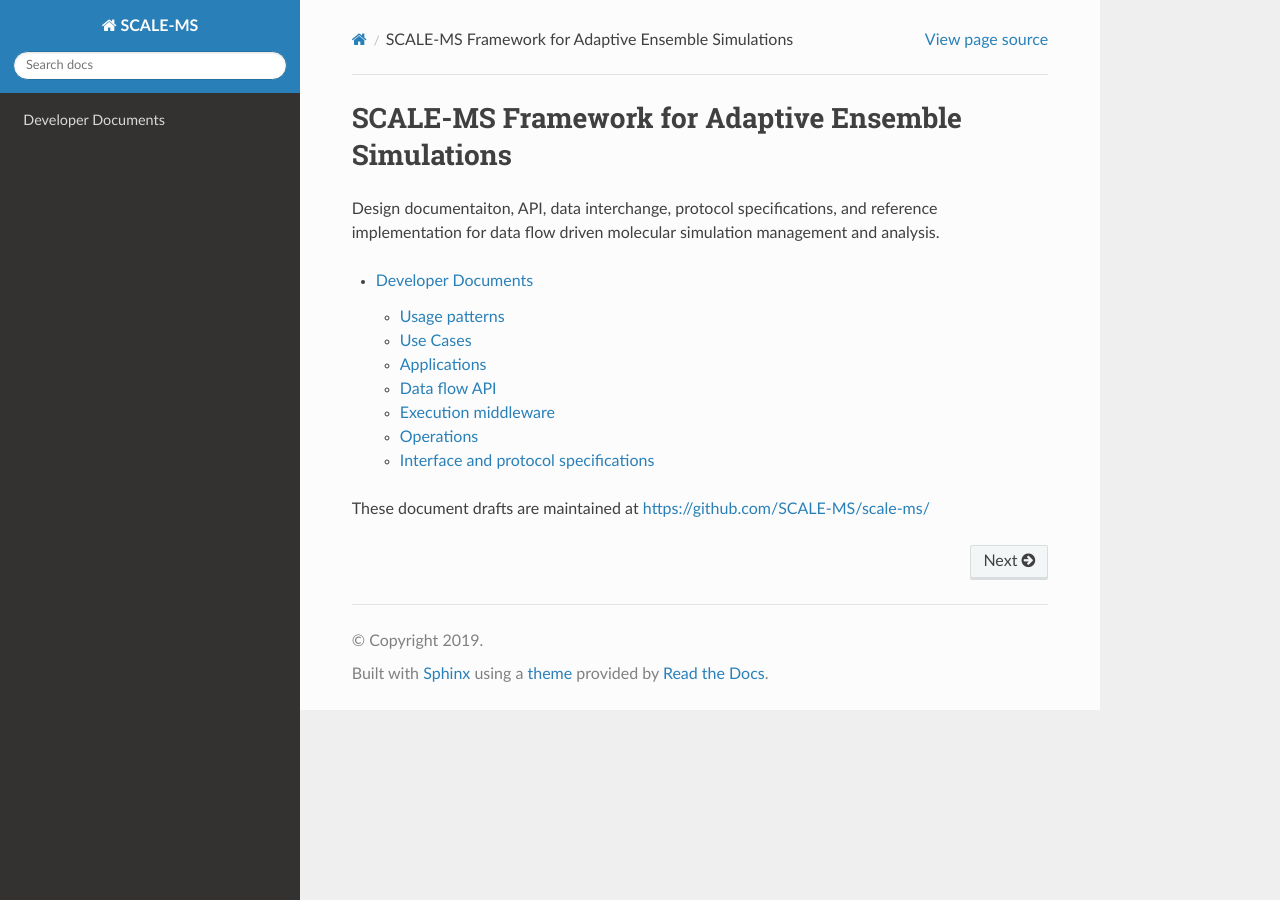
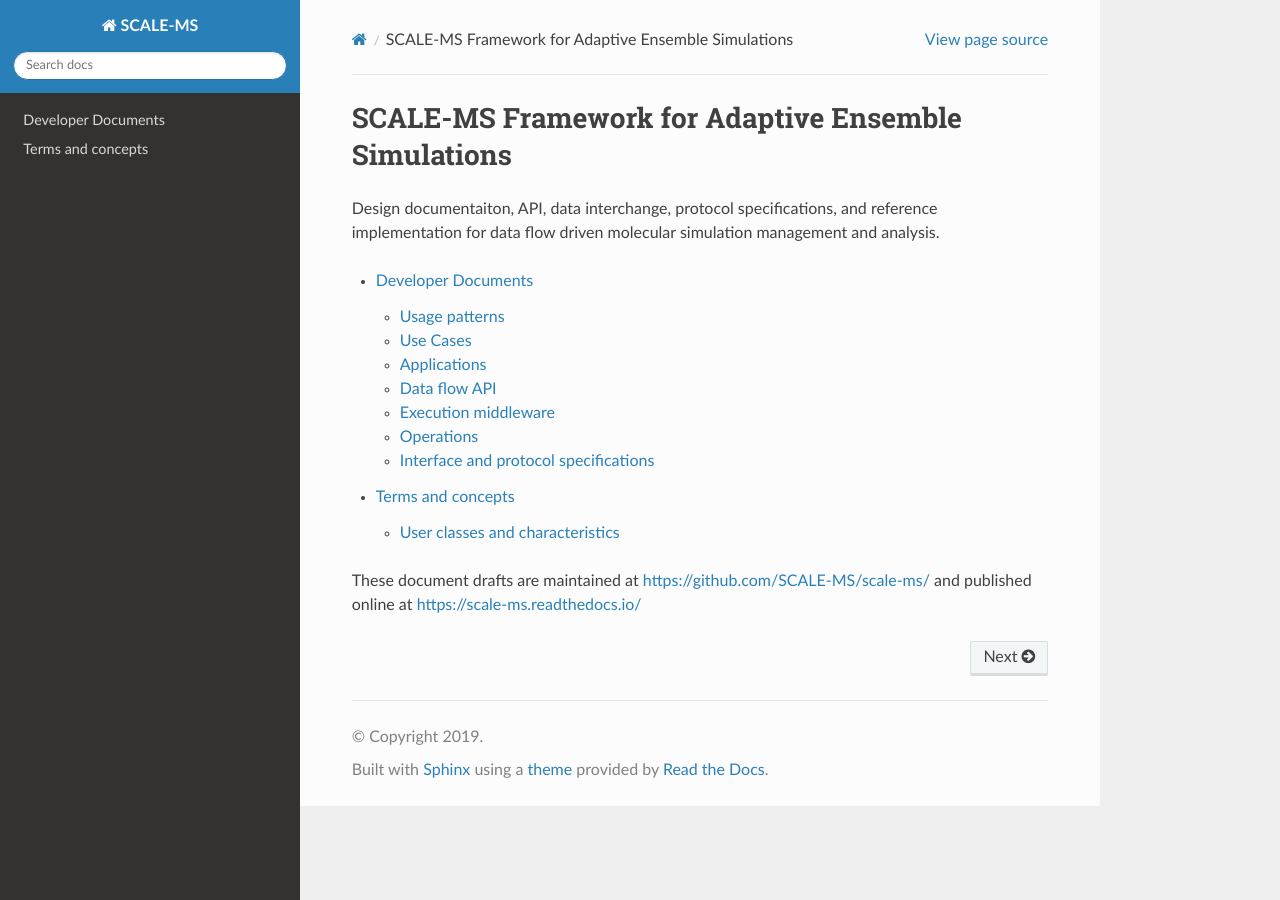
Before and after one commit to SCALE-MS/scale-ms, a Sphinx documentation site: the page built from docs/index.rst, in a window 1280 px wide. Built offline with Sphinx 7.4.7 and the Read the Docs theme 2.0.0, drawn with Linux system fonts in a browser that asks for light colours; part of the change alters nothing that is shown.

Commit message:
Add a unified glossary.
Establish a base line of defined terms to promote
consistent documentation and clear discussion.

Refs #13
Refs #25

```diff
--- /dev/null
+++ b/docs/glossary.rst
@@ -0,0 +1,278 @@
+==================
+Terms and concepts
+==================
+
+Concepts and terminology may overlap with existing technologies,
+whereas the requirements specified here are intended to be agnostic to specific solutions.
+This document assumes the following definitions of potentially overloaded key words.
+
+.. glossary::
+
+    task
+        The smallest divisible unit of work representable within the API.
+        Generally an :term:`operation` or a portion of an operation that has
+        been decomposed in terms of decoupled parallelism or execution checkpoint
+        interval.
+
+    work
+        A task or tasks, packaged for dispatching and execution.
+
+    worker
+        The unit of allocation of runtime computing resources. Should not be
+        relevant to the user, but may figure into the implementation details of
+        task dispatching.
+
+    graph
+    work graph
+        A directed acyclic graph of operation nodes connected by data flow edges.
+
+    graph state
+        The aggregation of state for nodes and edges, constrained by directed
+        acyclic data flow topology. Granularity is not yet fully determined, but
+        state must account for completed and incomplete operations, and allow
+        distinction between idle and currently executing nodes.
+
+These two terms are borrowed from TensorFlow:
+
+.. glossary::
+
+    Context
+      Abstraction for the entity that maps work to a computing environment.
+
+    Session
+      Abstraction for the entity representing work that is executing on resources
+      allocated by an instance of a Context implementation.
+
+The above terms roughly map to terms like *Executor* and *Task* in other frameworks.
+Distinctions relate to the lifetime of the :term:`Context` instance, and the fact that
+it owns both the work specification (including operation and data handles)
+and the computing resources.
+The :term:`Context` instance owns resources (on behalf of the client) that may
+otherwise be owned directly by the client, and so its lifetime must span all
+references to resources, operation handles, and data futures.
+
+.. glossary::
+
+    operation
+        A well defined computational element or data transformation that can be used
+        to add computational work to a graph managed by a Context. Operation inputs
+        are strongly specified, and behavior for a given set of inputs is deterministic
+        (within numerical stability). Operation outputs may not be well specified
+        until inputs are bound.
+
+    operation instance
+    operation reference
+    operation handle
+    element
+    node
+        A node in a work graph. Previously described as *WorkElement*.
+
+    operation factory
+    operation helper
+        The syntax of UI-level functions that instantiate operations is specified by
+        the API, but can extend the syntax implied by the serialized representation
+        of a node for flexibility and user-friendliness.
+
+    port
+        Generic term for a named source, sink, resource, or binding hook on a node.
+
+    resource
+        Describes an API hook for an interaction mediated by a Context. Data flow
+        is described as *immutable* resources (generally produced as Operation outputs)
+        that can be consumed by binding to Operation inputs or by extracting as *results*
+        from the API. Some interactions cannot be represented in terms of producers
+        and subscribers of immutable data events: *Mutable* resources cannot be
+        managed by the Context as data events and require different work scheduling
+        policies that either (a) allows arbitrary (unscheduled) call-back through the API framework,
+        (b) dispatch the mutable resource collaboration to another Context, or (c)
+        allow operations to bind and interact with an interface not specified by the
+        API or not known to the responsible Context implementation. Examples include
+        the Context-provided *ensemble_reduce* functionality, the ensemble simulation
+        signaling facility (by which extension code can terminate a simulation early),
+        and the binding mechanism by which MD extension code can be attached to an
+        *MD* operation as a plugin. The nature of a resource is indicated by the
+        namespace of its *port* in the work record.
+
+.. glossary::
+
+    discovered task
+        A task that has become runnable, but was not already scheduled.
+        This term is intentionally vague as the requirements and constraints of
+        work management are explored. The primary usage refers to a task that
+        has been generated due to adaptations in the work flow. It may also
+        apply to tasks that may be scheduled opportunistically, or simply to
+        the change of state when a task's input dependencies have been met.
+
+    simulation segment
+    trajectory segment
+        A sequence of molecular simulation iterations or frames produced
+        deterministically (within numerical limits) under well-determined
+        parameters. For the purposes of discussing checkpoint intervals or the
+        minimum amount of work executed between API calls, it is useful to
+        distinguish between full simulation trajectories and the irreducible
+        unit of work supported by a simulation library. In the simplest API use
+        cases, a simulation library does not interact with the API during
+        production of a simulation segment, and allows for reinitialization
+        between simulation segments. This allows for unambiguous labeling of the
+        artifacts of a segment. Optimizations may focus on reducing overhead
+        between successive simulation segments (minimizing reinitialization).
+        Extensions may introduce abstractions for well-characterized non-constant
+        parameters, such as time-varying lambda values, though such abstractions
+        are not required in the API since the effect can be achieved through
+        binding to a mutable resource (with details beyond the scope of the API)
+        owned by another operation whose state and action is well characterized
+        for the segment.
+
+
+.. glossary::
+
+    edge
+        A graph edge represents a (data) dependency between operations.
+
+    ensemble
+        An ensemble (as used here) is a concept for grouping related work.
+        Defining an ensemble can allow high level work to be defined more
+        conveniently while allowing more efficient management of task and data
+        placement.
+        Ensemble operations (such as scatter, gather, broadcast, and
+        reduce), may be optimized within a single ensemble execution session.
+
+        The run time characteristics of an ensemble include the supported data
+        flow topology and the computing resources to allocate for ensemble
+        workers. When an ensemble scope is entered, the framework may collect
+        or launch new workers to support the ensemble work. Workers may continue
+        to receive additional tasks and data until the ensemble scope changes.
+        The scope of the ensemble session is thus also constrained by the
+        appropriateness of the allocated ensemble worker pool for the available
+        work.
+
+    framework
+        SCALE-MS is a set of specifications, support packages, and software
+        collaborations that provide a framework in which software tools are
+        executed. The term "framework" is used to refer abstractly to the
+        SCALE-MS software stack and to the facilities it coordinates,
+        particularly in documentation contexts where it is appropriate to avoid
+        details of software packaging or implementation.
+
+    graph
+        Work is described as a directed acyclic graph (DAG) of data flow (edges)
+        and operations on the data (nodes).
+
+    node
+        Data sources and specific instances of operations are represented as
+        nodes in a work graph.
+
+        Identity: A node is the uniquely identifiable representation of an
+        operation instance, defined in terms of the inputs and
+        the work they will perform.
+
+        Corollary: the definition of a node is immutable once added to the graph.
+
+        Finer points:
+
+        * The outputs of a node may be accessed and subscribed to at any time.
+        * Internally, nodes may be stateful. They have metadata associated with
+          their degree of completion and, potentially, with references to other
+          nodes to describe intermediate or final results.
+
+    run time
+        .. todo:: Define the scope to be conveyed by the noun "run time".
+
+    worker
+        A process (or group of processes) managed by the framework and able to
+        execute SCALE-MS work as directed by an :doc:`executor <executor>`.
+
+        Workers are configured and launched through the `CPI`. Data and requests
+        for data are provided to the worker by its client. The worker is able
+        to publish both final results and intermediate results for the work it
+        is executing. More generally, the worker publishes updates to the work
+        graph, which include state updates for existing graph nodes as well as
+        new nodes. New nodes are necessary to hold static data, to describe
+        operations dispatched in support of higher level operations, or to
+        extend the work graph (such as in support of adaptive work flows).
+
+        A worker may be launched to perform a single task, to perform a sequence
+        of tasks, or to participate in an :term:`ensemble`.
+
+
+.. _user classification:
+
+User classes and characteristics
+--------------------------------
+
+Users are assumed to be molecular science researchers using Python scripts to
+express and execute simulation and analysis work consisting of multiple
+simulation and analysis tasks, using software tools from multiple packages.
+
+Software tools are individually accessible as Python modules or as command line
+tools.
+
+Computational work may require multiple invocations (multiple HPC jobs) to complete.
+
+The following classes of user are not necessarily mutually exclusive.
+
+.. glossary::
+
+    basic user
+        A researcher writing a Python script to control standard software.
+
+    advanced user
+        A researcher who needs to integrate custom code into the scripted work.
+
+    pure Python user
+        All software necessary for the work is importable as Python modules.
+
+    mixed command line user
+        Some software is only accessible to Python by wrapping a command line driven tool.
+
+    compiled extension user
+        Some software necessary for the work requires compilation and/or installation
+        on the computing resource.
+
+    direct user
+    local user
+        Work is executed directly in the process(es) launched by the user.
+        Examples include a Python interpreter launched on the user's desktop or
+        a script launched with :command:`mpiexec` in a terminal window.
+
+    indirect user
+    remote user
+        A script run by the user dispatches serialized work through API-enabled
+        middleware for deserialization and execution outside of the user's
+        Python interpreter. In addition to remote execution systems, this class
+        may include adapters to *container* systems or job queuing systems,
+        whether or not the execution occurs on the same machine as the initial
+        Python interpreter.
+
+It is useful to define some classes of client code.
+These roles are relevant in describing use cases,
+or as the subjects of user stories.
+
+.. glossary::
+
+    iterative method
+        Similar work is performed repeatedly. The method may greatly constrain
+        the complexity of the data flow topology compared to an equal number of
+        unrelated tasks. The sequence of tasks may be arbitrarily long or short,
+        and may not be knowable when the work begins execution. Examples include
+        *while* loops and *for* loops.
+
+    adaptive method
+        Work is modified in response to task results. Modifications generally
+        amount to extending the :term:`work graph` but we should consider how
+        best to express cases in which previously expressed work becomes
+        unnecessary. An :term:`iterative method` may be considered a sub-class
+        of *adaptive method* when the stop condition requires evaluation of
+        other task output.
+
+    ensemble method
+        Typified by parallel edges in a :term:`work graph` or subgraphs
+        containing multiple high level single-instruction-multiple-data sorts of
+        operations. As a usage class, we are considering cases where :term:`tasks <task>`
+        are not tightly coupled, though :term:`operations <operation>`
+        may be loosely coupled, or otherwise asynchronous
+        :term:`instances <operation instance>`
+        may be interspersed with coupled / synchronous operations.
+        An *ensemble method* includes work and data that may be decomposed for
+        asynchronous execution. Notably, the same decomposition is highly likely to
+        be applicable to later work.
--- a/docs/index.rst
+++ b/docs/index.rst
@@ -10,6 +10,7 @@ for data flow driven molecular simulation management and analysis.
     :maxdepth: 2
 
     developer
+    glossary
 
 ..  samples
     srs
@@ -17,3 +18,4 @@ for data flow driven molecular simulation management and analysis.
     gmxapi
 
 These document drafts are maintained at https://github.com/SCALE-MS/scale-ms/
+and published online at https://scale-ms.readthedocs.io/
```
